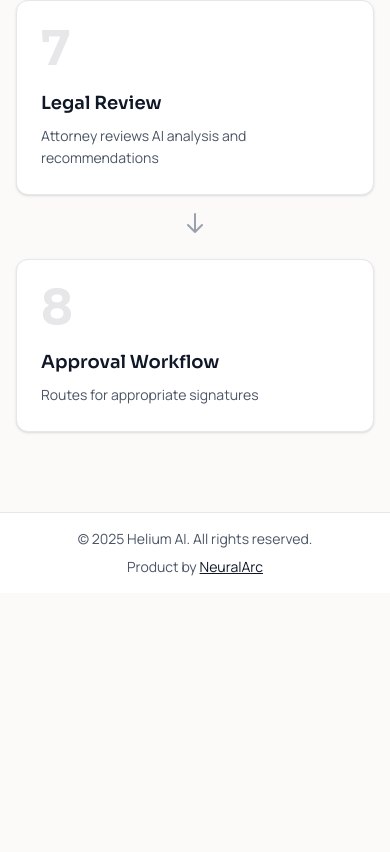
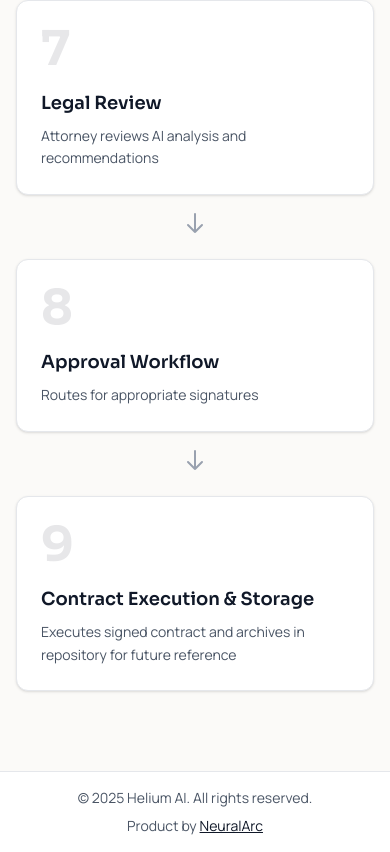
Before and after one commit to neuralarc-ai/Usecases, a Next.js app: page /use-cases/legal-compliance/case-2 in a window 390 px wide. Shown: the part 3507-4359 px from the top of the page. Before the commit the page ends 4100 px from the top, so only its background shows below. Built offline with nearby package versions, Linux system fonts and the light colour scheme.

Commit message:
fixed pages ui and responsivness

```diff
--- a/app/use-cases/legal-compliance/case-2/page.tsx
+++ b/app/use-cases/legal-compliance/case-2/page.tsx
@@ -73,6 +73,10 @@ export default function Case2Page() {
           {
             title: "Approval Workflow",
             description: "Routes for appropriate signatures"
+          },
+          {
+            title: "Contract Execution & Storage",
+            description: "Executes signed contract and archives in repository for future reference"
           }
         ]
       }}
```
